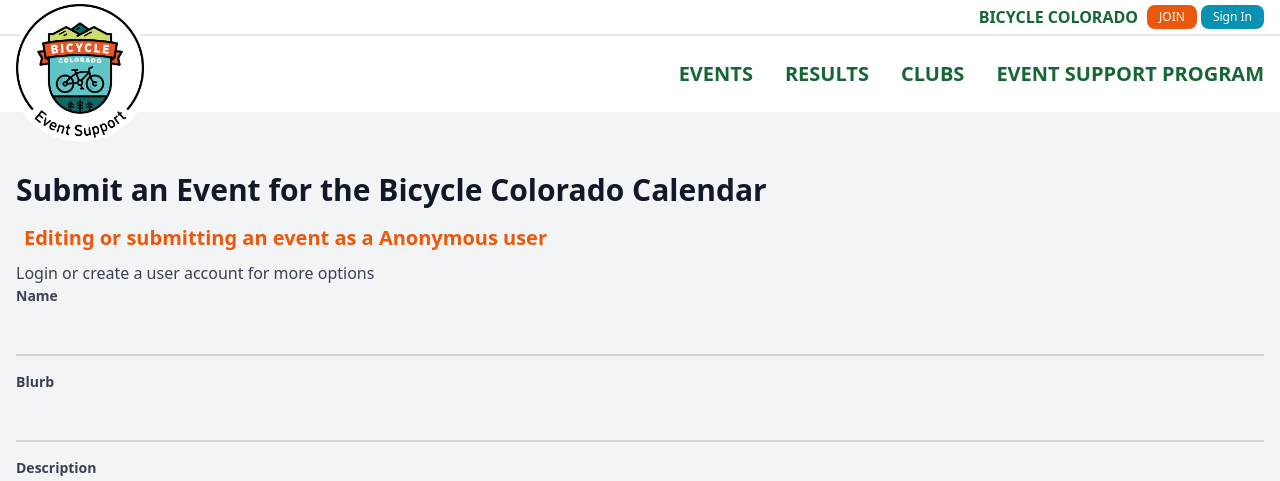
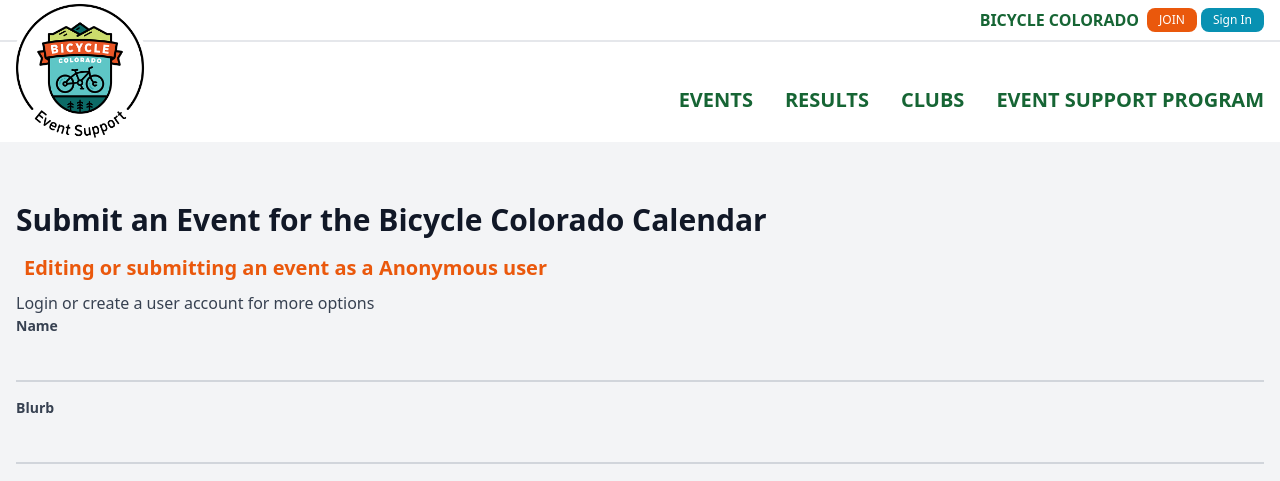
Before and after one commit to we-race-here/events, a Django app: page /events/create/ in a window 1280 px wide. Shown: the top 481 px of the page. Run offline with Django 4.2, Linux system fonts and the light colour scheme; style sheets or scripts are compiled from the project's sources; parts of the project's set-up code (start-up, migrations or seed data) failed here and were passed over; some libraries are stand-ins or nearby versions.

Commit message:
Revert back tailwind changes. will discuss on this

```diff
--- a/events/templates/head_base.html
+++ b/events/templates/head_base.html
@@ -22,171 +22,12 @@
     <link href="{% static 'fontawesomefree/css/all.min.css' %}" rel="stylesheet" type="text/css">
 
     <!-- Tailwind -->
-<!--    <link href="{% static 'css/project.css' %}" rel="stylesheet">-->
+    <link href="{% static 'css/project.css' %}" rel="stylesheet">
     {#    <script rel="stylesheet" src="{% static 'css/project.css' %}"></script>#}
     <!-- Temparary hack to define custom tailwind css-->
-        <script src="https://cdn.tailwindcss.com"></script>
+    <!--  <script src="https://cdn.tailwindcss.com"></script>-->
     {#        <link href="{% static 'css/tailwind.css' %}" rel="stylesheet">#}
 
-  <style type="text/tailwindcss">
-    @layer base {
-    h1 {
-        @apply sm:text-2xl md:text-3xl lg:md:text-4xl mb-3 font-medium text-gray-900
-    }
-
-    h2 {
-        @apply capitalize font-bold sm:text-2xl text-xl mb-3 font-medium text-gray-900;
-    }
-
-    h3 {
-        @apply text-xl font-bold text-orange-600 m-2;
-    }
-
-    h4 {
-        @apply text-xl font-bold leading-tight text-gray-900;
-    }
-
-    p {
-        @apply text-base text-gray-700 text-justify leading-relaxed;
-    }
-}
-
-
-@layer components {
-
-    .backtxt {
-        @apply text-orange-600 hover:underline;
-    }
-
-
-    .small_avatar {
-        @apply w-7 rounded-full mx-3;
-    }
-
-    .message_box {
-        @apply flex items-center text-gray-800 border-2 border-orange-600 bg-yellow-100 justify-center my-5;
-    }
-
-    .message_list {
-        @apply font-bold list-disc list-inside;
-    }
-
-    /*Action Buttons*/
-    .join_button {
-        @apply px-3 py-1 text-xs font-medium text-center text-white bg-orange-600 rounded-lg hover:bg-orange-700
-        focus:ring-4 focus:outline-none focus:ring-blue-300 dark:bg-orange-600 dark:hover:bg-orange-700 dark:focus:ring-orange-800;
-    }
-
-    .joinbutton {
-        @apply inline-flex text-white bg-orange-600  py-2 px-6 m-3 hover:bg-orange-800 rounded;
-    }
-
-    .signin_button {
-        @apply px-3 py-1 text-xs font-medium text-center text-white bg-cyan-600 rounded-lg hover:bg-cyan-800
-        focus:ring-4 focus:outline-none focus:ring-blue-300 dark:bg-cyan-600 dark:hover:bg-cyan-300 dark:focus:ring-cyan-400;
-    }
-
-    .button_body_orange {
-        @apply px-3 py-1 mx-3 text-xs font-medium text-center text-white bg-orange-600 rounded-lg hover:bg-orange-700
-        focus:ring-4 focus:outline-none focus:ring-blue-300 dark:bg-orange-600 dark:hover:bg-orange-700 dark:focus:ring-orange-800;
-    }
-
-    .button_body_cyan {
-        @apply px-3 py-1 mx-3 text-xs font-medium text-center text-white bg-cyan-600 rounded-lg hover:bg-cyan-800
-        focus:ring-4 focus:outline-none focus:ring-blue-300 dark:bg-cyan-600 dark:hover:bg-cyan-800 dark:focus:ring-cyan-800;
-    }
-
-    /*Header Menu*/
-    .user_menu_txt {
-        @apply block text-green-800 font-semibold text-base uppercase hover:text-green-900 hover:underline
-        cursor-pointer;
-    }
-
-    .top_menu_txt {
-        @apply inline-block text-base px-2 py-2 leading-none border rounded font-semibold uppercase text-green-800
-        border-white hover:border-transparent hover:text-white hover:bg-black mt-4 lg:mt-0;
-    }
-
-
-    .menu_txt {
-        @apply inline-block text-xl mx-2 px-2 py-2 leading-none  rounded font-semibold uppercase text-green-800
-        hover:border-transparent hover:text-white hover:bg-black mt-4 lg:mt-0;
-    }
-
-    .org_name {
-        @apply text-base text-xl font-bold leading-none text-orange-600 hover:text-orange-800 mr-2;
-    }
-
-    .org_logo {
-        @apply w-[150px] h-[150px] object-cover object-center;
-    }
-
-    .org_logo_sm {
-        @apply w-[75px] h-[75px] object-contain object-center;
-    }
-
-    .ptitle {
-        @apply sm:text-2xl md:text-3xl lg:md:text-4xl mb-3 font-medium text-gray-900;
-    }
-
-    .msgbox {
-        @apply flex-col items-center justify-center my-5;
-    }
-
-    .detailrow {
-        @apply flex items-center justify-center my-5;
-    }
-
-    /*Search and filters*/
-    .submit_search {
-        @apply bg-cyan-600 hover:bg-cyan-800 text-white font-bold py-2 px-4 rounded-r;
-    }
-
-    /*carrousel*/
-    .carrousel_main {
-        @apply flex flex-nowrap overflow-x-auto overflow-x-scroll touch-pan-x mb-8;
-    }
-
-    .carrousel_card {
-        @apply flex-none w-1/2 md:w-1/3 mr-8 md:pb-4 border rounded-lg;
-    }
-
-    /*Page Sections*/
-    /*INRO SECTION*/
-    /*Css for top layout like on event list, home page, club list*/
-    .section_intro_content {
-        @apply text-gray-600 font-normal container mx-auto flex px-5 py-10 md:flex-row flex-col items-center;
-    }
-
-    .hero_intro_image {
-        @apply lg:max-w-md lg:w-full md:w-1/2 w-5/6 mb-10 md:mb-0 sm:w-1/4 sm:w-3/6 sm:mb-0;
-    }
-
-    .body_intro {
-        @apply lg:flex-grow md:w-1/2 lg:pl-24 md:pl-16 flex flex-col md:items-start md:text-left items-center text-center;
-    }
-
-    /*RACE RESULTS LIST*/
-    .section_race_series_list {
-        @apply w-full my-5 px-4 py-4 dark:bg-gray-900 sm:px-6 bg-white md:py-3  md:px-3 xl:px-6 mt-7 overflow-x-auto;
-    }
-
-    .section_race_results_list {
-        @apply w-full my-5 px-4 py-4 dark:bg-gray-900 sm:px-6 bg-white md:py-3  md:px-3 xl:px-6 mt-7 overflow-x-auto;
-    }
-
-    .detail_open {
-        @apply open:bg-white dark:open:bg-slate-900 open:ring-1 open:ring-black/5 dark:open:ring-white/10 open:shadow-lg p-6 rounded-lg;
-    }
-
-    .summary {
-        @apply font-normal text-orange-600 dark:text-white font-semibold select-none;
-    }
-
-
-}
-
-  </style>
   {% endblock %}
 
   {% block javascript %}
```
